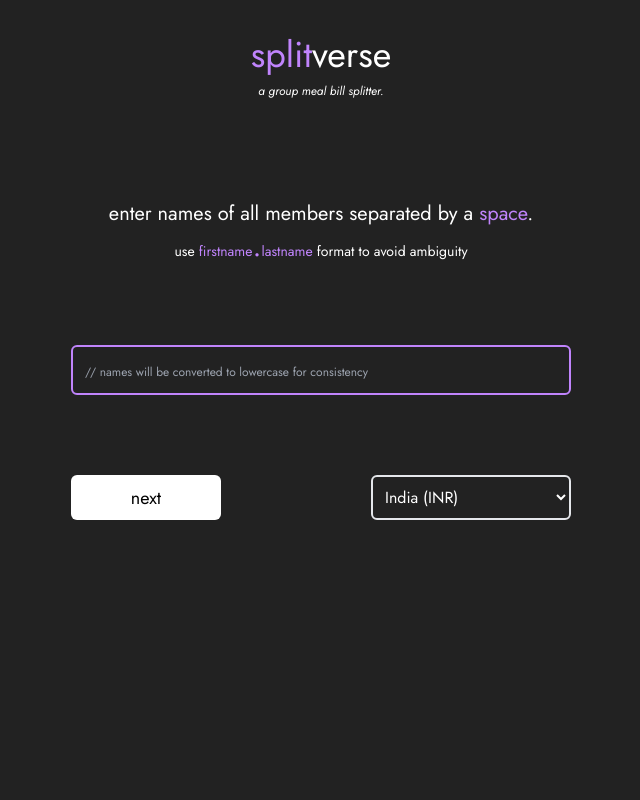
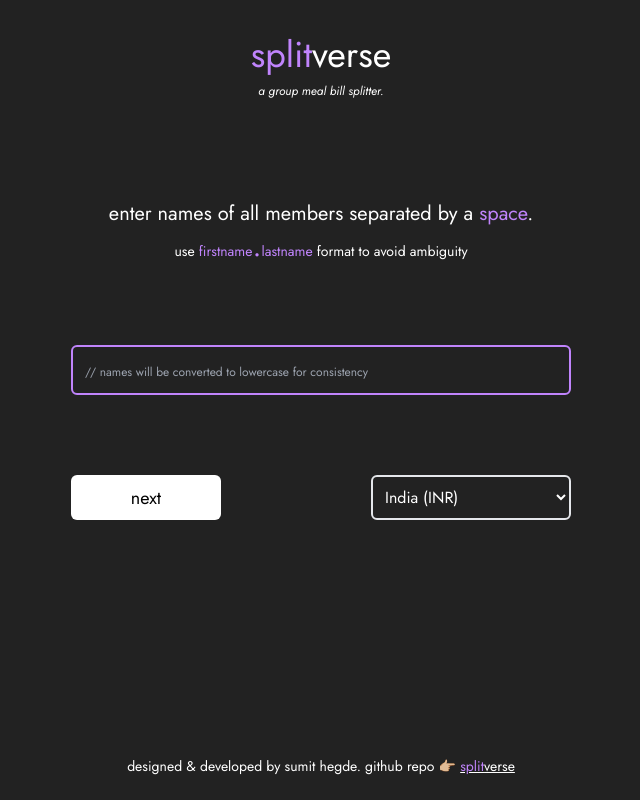
Before and after one commit to sumithegde-webdev/splitverse, a React (Vite) app: page / in a window 1280 px wide. Shown: the whole page, without its empty margins (319-959 px from the left). Built offline with nearby package versions, Linux system fonts and the light colour scheme.

Commit message:
GitHub link added

```diff
--- a/src/App.jsx
+++ b/src/App.jsx
@@ -14,6 +14,7 @@ const App = () => {
             </p>
             <p className='text-xs italic'>a group meal bill splitter.</p>
          </div>
+
          {splitStage === 'members' && (
             <NamesInputPage setSplitStage={setSplitStage} />
          )}
@@ -21,6 +22,17 @@ const App = () => {
             <BillRecreatePage setSplitStage={setSplitStage} />
          )}
          {splitStage === 'finalSplit' && <FinalSplitPage />}
+
+         <div className='absolute bottom-6 left-[20%] w-3/5 text-sm text-center'>
+            designed & developed by sumit hegde. github repo 👉🏼{' '}
+            <a
+               href='https://github.com/sumithegde-webdev/splitverse'
+               target='_blank'
+               rel='noopener noreferrer'
+            >
+               <span className='text-purple-400'>split</span>verse
+            </a>
+         </div>
       </>
    );
 };
--- a/src/index.css
+++ b/src/index.css
@@ -14,6 +14,10 @@
 body{
   background-color: #222;
   color: #fff;
+}
+
+a{
+  text-decoration: underline;
 }
 
 /* ::-webkit-scrollbar {
--- a/src/stages/FinalSplitPage.jsx
+++ b/src/stages/FinalSplitPage.jsx
@@ -109,7 +109,7 @@ const FinalSplitPage = () => {
    );
 
    return (
-      <div className='absolute top-[20%] left-[10%] w-4/5 h-3/5'>
+      <div className='absolute top-[17.5%] left-[10%] w-4/5 h-3/5'>
          <button
             type='button'
             onClick={() => {
@@ -152,7 +152,7 @@ const FinalSplitPage = () => {
             <div></div>
          )}
          {buttonDone && (
-            <div className='mt-8 pt-3 full h-[100px] flex flex-col items-center justify-between border-t-2 border-white text-lg'>
+            <div className='mt-6 pt-3 full h-[100px] flex flex-col items-center justify-between border-t-2 border-white text-xl'>
                <div className='text-purple-400'>
                   total bill
                   <span className='text-white text-lg'>
@@ -162,7 +162,7 @@ const FinalSplitPage = () => {
                      {total}
                   </span>
                </div>
-               <div className='w-full h-[55%] flex justify-center space-x-5'>
+               <div className='w-full h-[50%] flex justify-center space-x-5'>
                   <Button
                      clickEvent={refreshPage}
                      additionalStyle={
```
